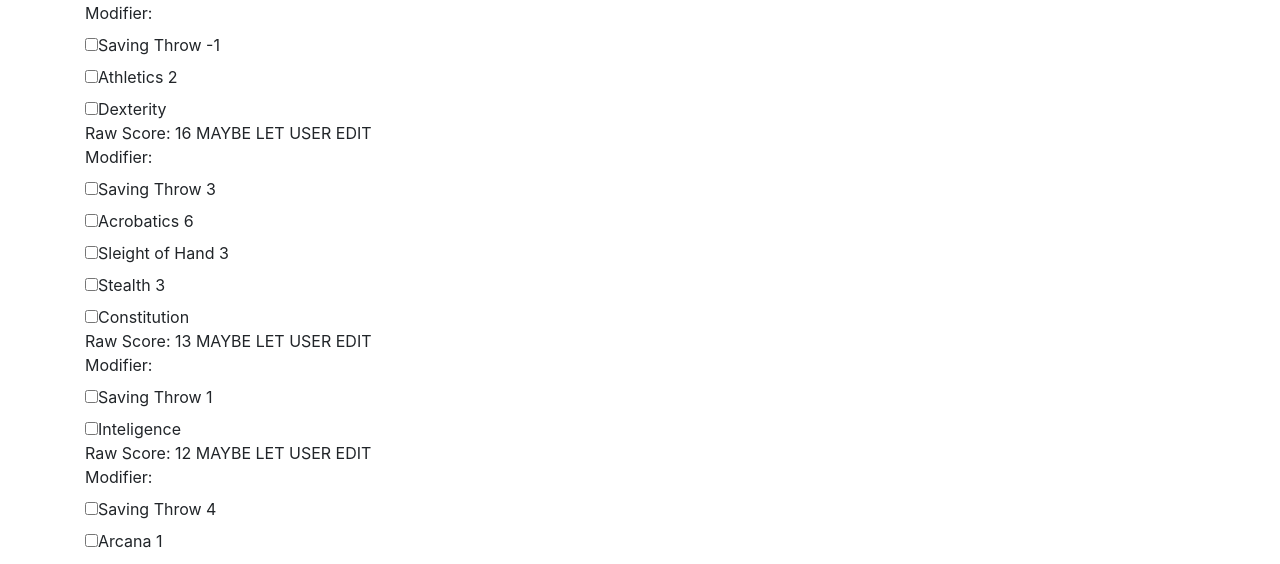
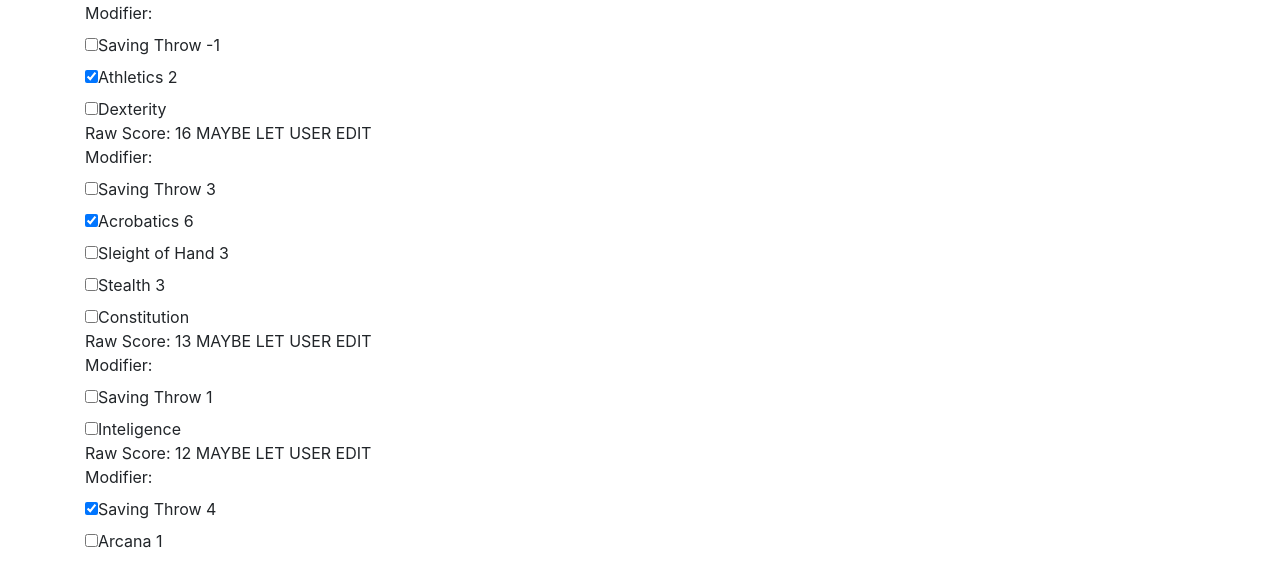
Before and after one commit to WhiskeyJack96/above-and-beyond, a React (Create React App) app in the folder ClientApp/: page /inventory in a window 1280 px wide. Shown: the part 120-684 px from the top of the page. Built offline with nearby package versions, Linux system fonts and the light colour scheme.

Commit message:
Update AbilityScoreBox.js
Updated setState() so that the child skills will rerender and not the entire abilityscorebox. Caused a bug which overwrote the abilityscorename with the skill being rerendered.

```diff
--- a/ClientApp/src/components/AbilityScoreBox.js
+++ b/ClientApp/src/components/AbilityScoreBox.js
@@ -23,8 +23,10 @@ class AbilityScoreBox extends Component{
         //Called in Skill.js on checkbox click, inverts the proficient prop and re renders the card.
         for (var i=0; i<this.state.skills.length; i++){
             if (this.state.skills[i].name == skillName){
-                var temp = this.state.skills[i];
-                temp.proficient = temp.proficient? false:true;
+                var temp = this.state.skills;
+                temp[i].proficient = !temp[i].proficient;
+                console.log(temp);
+                //temp.proficient = temp.proficient? false:true;
                 this.setState(temp);
             }
         }
@@ -40,7 +42,7 @@ class AbilityScoreBox extends Component{
                     Raw Score: {this.state.score} MAYBE LET USER EDIT<br />
                     Modifier: {}
                 </label>
-                {this.state.skills.map((skill, i) => <Skill name={skill.name} score={this.GetModifier(skill.proficient)} handleClick = {this.ProficiencyChange} key={i} />)}
+                {this.state.skills.map((skill, i) => <Skill name={skill.name} score={this.GetModifier(skill.proficient)} handleClick = {this.ProficiencyChange} key={i} proficient={skill.proficient}/>)}
             </div>
        )
    }
```
